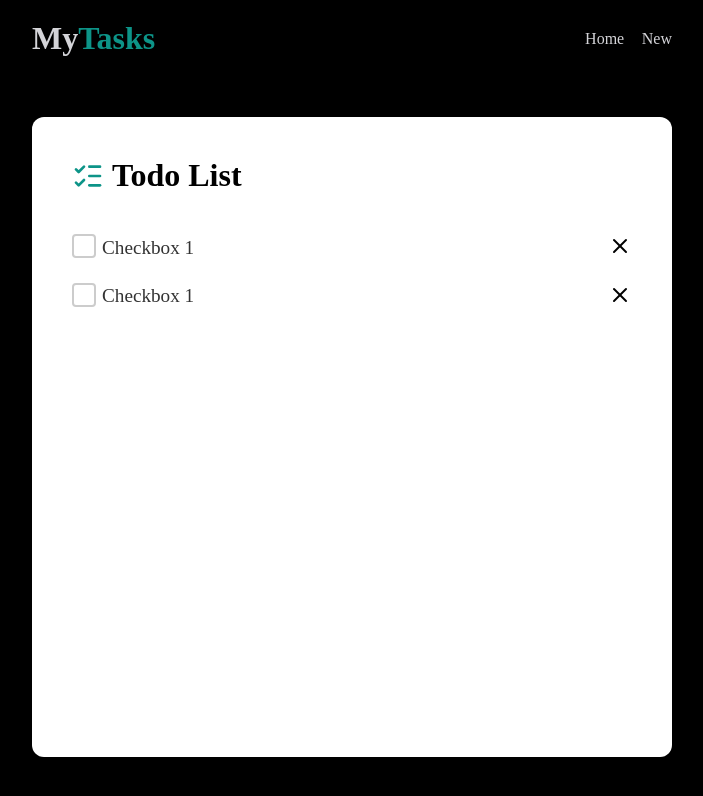
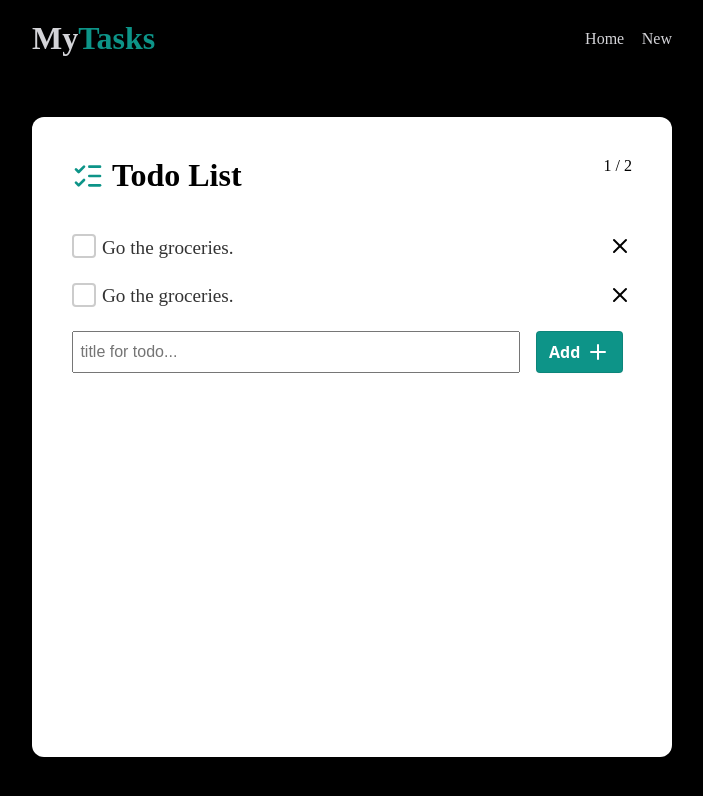
Before and after one commit to nysuri/basic-todo-app-tutorial, a Vue app in the folder frontend/: page / in a window 1280 px wide. Shown: the top 796 px of the page, without its empty margins (288-991 px from the left). Built offline with nearby package versions, Linux system fonts and the light colour scheme; the HTML template or start-up script is replaced by a standard one.

Commit message:
feat: todo app

```diff
--- a/frontend/src/App.vue
+++ b/frontend/src/App.vue
@@ -4,7 +4,6 @@ import TheHeader from './components/TheHeader.vue'
 
 <template>
   <TheHeader />
-
   <main>
     <RouterView />
   </main>
--- a/frontend/src/assets/main.css
+++ b/frontend/src/assets/main.css
@@ -18,9 +18,67 @@ body {
   max-width: 640px;
   margin: 0 auto;
 }
+input {
+  font-size: 16px;
+  padding: 0.2rem 0.4rem;
+}
+
+/* Button styles */
+.btn {
+  align-items: center;
+  background-color: #ffffff;
+  border: 1px solid rgba(0, 0, 0, 0.1);
+  border-radius: 0.25rem;
+  box-shadow: rgba(0, 0, 0, 0.02) 0 1px 3px 0;
+  box-sizing: border-box;
+  color: rgba(0, 0, 0, 0.85);
+  cursor: pointer;
+  display: inline-flex;
+  font-family:
+    system-ui,
+    -apple-system,
+    system-ui,
+    'Helvetica Neue',
+    Helvetica,
+    Arial,
+    sans-serif;
+  font-size: 16px;
+  font-weight: 600;
+  justify-content: center;
+  line-height: 1.25;
+  margin: 0;
+  /* min-height: 2rem; */
+  padding: 0.5rem 0.75rem;
+  position: relative;
+  text-decoration: none;
+  transition: all 250ms;
+  user-select: none;
+  -webkit-user-select: none;
+  touch-action: manipulation;
+  vertical-align: baseline;
+  width: auto;
+}
+
+.btn:hover,
+.btn:focus {
+  border-color: rgba(0, 0, 0, 0.15);
+  box-shadow: rgba(0, 0, 0, 0.1) 0 4px 12px;
+  color: rgba(0, 0, 0, 0.65);
+}
+
+.btn:hover {
+  transform: translateY(-1px);
+}
+
+.btn:active {
+  background-color: #f0f0f1;
+  border-color: rgba(0, 0, 0, 0.15);
+  box-shadow: rgba(0, 0, 0, 0.06) 0 2px 4px;
+  color: rgba(0, 0, 0, 0.65);
+  transform: translateY(0);
+}
 
 /* Checkbox styles */
-/* From Uiverse.io by Nawsome */
 /* Hide the default checkbox */
 .checkbox input[type='checkbox'] {
   display: none;
--- /dev/null
+++ b/frontend/src/types.ts
@@ -0,0 +1,5 @@
+export type Task = {
+  id: number
+  title: string
+  completed: boolean
+}
--- a/frontend/src/views/HomeView.vue
+++ b/frontend/src/views/HomeView.vue
@@ -1,27 +1,51 @@
 <script setup lang="ts">
-import { ListChecks, X } from 'lucide-vue-next'
+import { ListChecks, X, Plus } from 'lucide-vue-next'
+
+const tasks = [
+  {
+    id: 1,
+    title: 'Go the groceries.',
+    completed: true,
+  },
+  {
+    id: 2,
+    title: 'Go the groceries.',
+    completed: true,
+  },
+]
 </script>
 
 <template>
   <div class="container">
-    <h1><ListChecks class="icon" :size="32" /> Todo List</h1>
+    <!-- Title -->
+    <div class="title-container">
+      <h1><ListChecks class="icon" :size="32" /> Todo List</h1>
+      <div>1 / 2</div>
+    </div>
 
     <div class="todo-list">
+      <!-- Tasks list -->
       <div class="list-item">
         <div class="checkbox">
-          <input type="checkbox" id="checkbox1" />
-          <label for="checkbox1">Checkbox 1</label>
+          <input type="checkbox" id="checkbox-1" />
+          <label for="checkbox-1">{{ tasks[0].title }}</label>
         </div>
         <X :size="24" class="close" />
       </div>
 
       <div class="list-item">
         <div class="checkbox">
-          <input type="checkbox" id="checkbox1" />
-          <label for="checkbox1">Checkbox 1</label>
+          <input type="checkbox" id="checkbox-2" />
+          <label for="checkbox-2">{{ tasks[1].title }}</label>
         </div>
         <X :size="24" class="close" />
       </div>
+
+      <!-- Form for adding a new task -->
+      <form>
+        <input type="text" placeholder="title for todo..." />
+        <button class="btn btn-add">Add <Plus /></button>
+      </form>
     </div>
   </div>
 </template>
@@ -52,6 +76,8 @@ h1 {
   flex-direction: column;
   gap: 24px;
   margin-top: 5vh;
+  height: 80%;
+  overflow: auto;
 }
 
 .list-item {
@@ -65,4 +91,22 @@ h1 {
 .close:hover {
   color: red;
 }
+.btn-add {
+  display: flex;
+  align-items: center;
+  gap: 6px;
+  background-color: var(--primary-clr);
+  color: #fff;
+}
+form {
+  display: flex;
+  gap: 16px;
+}
+form > input {
+  width: 80%;
+}
+.title-container {
+  display: flex;
+  justify-content: space-between;
+}
 </style>
```
